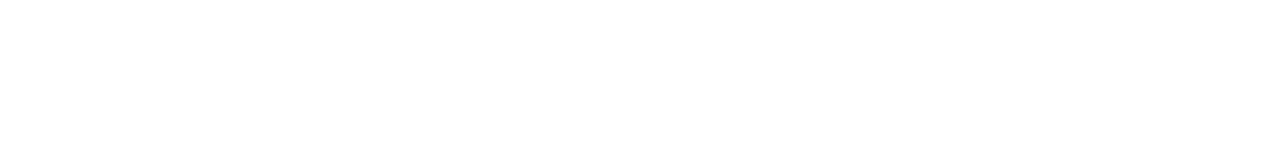
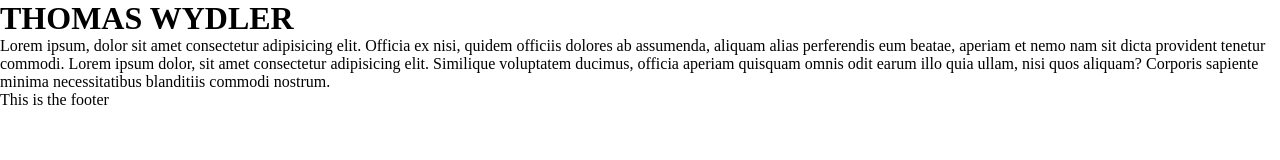
Before and after one commit to johnnyjules/wydler, a plain HTML site: page index.html in a window 1280 px wide. Drawn offline with Linux system fonts and the light colour scheme.

Commit message:
Stylesheet added

```diff
--- a/index.html
+++ b/index.html
@@ -9,7 +9,23 @@
 </head>
 
 <body>
+    <div class="container">
+        <header>
+            <h1>THOMAS WYDLER</h1>
+        </header>
 
+        <article>
+            <p>Lorem ipsum, dolor sit amet consectetur adipisicing elit. Officia ex nisi, quidem officiis dolores ab
+                assumenda, aliquam alias perferendis eum beatae, aperiam et nemo nam sit dicta provident tenetur
+                commodi. Lorem ipsum dolor, sit amet consectetur adipisicing elit. Similique voluptatem ducimus, officia
+                aperiam quisquam omnis odit earum illo quia ullam, nisi quos aliquam? Corporis sapiente minima
+                necessitatibus blanditiis commodi nostrum.</p>
+        </article>
+
+        <footer>
+            <p>This is the footer</p>
+        </footer>
+    </div>
 </body>
 
 </html>
--- a/style.css
+++ b/style.css
@@ -0,0 +1,109 @@
+/*=================================================
+Boilerplate 2020 by Oliver Peter 🐕
+===================================================
+
+    - IMPORTS
+    - CSS CUSTOM PROPS / VARIABLES
+    - CLOSE
+    - ALL
+    - HTML, BODY
+    - P, H1, H2, H3, H4, H5, H6
+    - IMG
+    - SVG
+    - FORM
+    - GRID
+    - VARIABLES
+    - DIV
+
+===================================================*/
+
+/*--------------------------------------------------
+IMPORTS
+--------------------------------------------------*/
+
+
+
+/*--------------------------------------------------
+CSS CUSTOM PROPS / VARIABLES
+--------------------------------------------------*/
+
+:root {
+
+    /* COLOURS */
+    --gold: #ccac00;
+    --black: #18181A;
+    --white: #F7F7F7;
+
+    --alarm: #da4820;
+
+    /* H1 */
+    --ff: 'madrasBoldItalic';
+    --ff-size: 1.6em;
+
+    /* H2 */
+    --ff-ss: 'madrasBoldItalic';
+    --ff-size-h2: 1.1em;
+
+    /* P */
+    --ff-ss: 'MadrasExtraLight';
+    --ff-ss-size: 1em;
+
+    /* HR */
+    --hr-wid: 80%;
+
+    /* CONTENT PADDING TOP/BUT */
+    --pad-top: 2em;
+    --pad-but: 2em;
+
+    /* CONTENT PADDING LEFT/RIGHT */
+    --pad-left: 1em;
+    --pad-right: 1em;
+
+    /* CONTENT MARGING TOP/BUT */
+    --mar-top: 2em;
+    --mar-but: 2em;
+
+    /* CONTENT MARGIN LEFT/RIGHT */
+    --mar-left: 1em;
+    --mar-right: 1em;
+
+}
+
+/*--------------------------------------------------
+CLOSE
+--------------------------------------------------*/
+
+/*--------------------------------------------------
+ALL
+--------------------------------------------------*/
+
+* {
+	margin: 0;
+    padding: 0;
+
+    box-sizing: border-box; /* INCLUDES THE BORDER INTO THE ELEMENT INSTEAD OF ADDING */
+}
+
+/*--------------------------------------------------
+BODY
+--------------------------------------------------*/
+
+/*--------------------------------------------------
+P, H1, H2, H3, H4, H5, H6
+--------------------------------------------------*/
+
+/*--------------------------------------------------
+HR
+--------------------------------------------------*/
+
+/*--------------------------------------------------
+GRID
+--------------------------------------------------*/
+
+/*--------------------------------------------------
+HEADER SPAN
+--------------------------------------------------*/
+
+/*--------------------------------------------------
+DIV
+--------------------------------------------------*/
```
